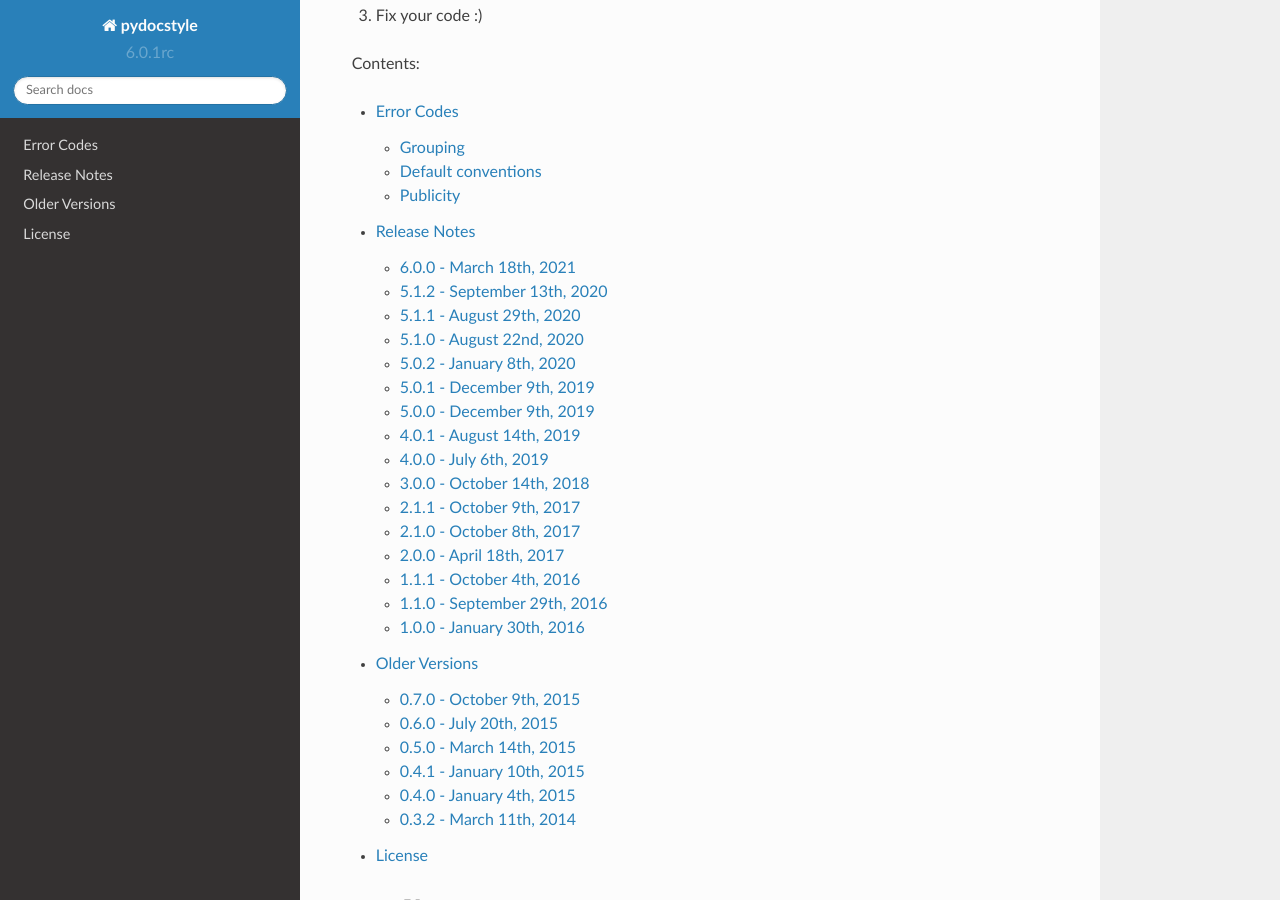
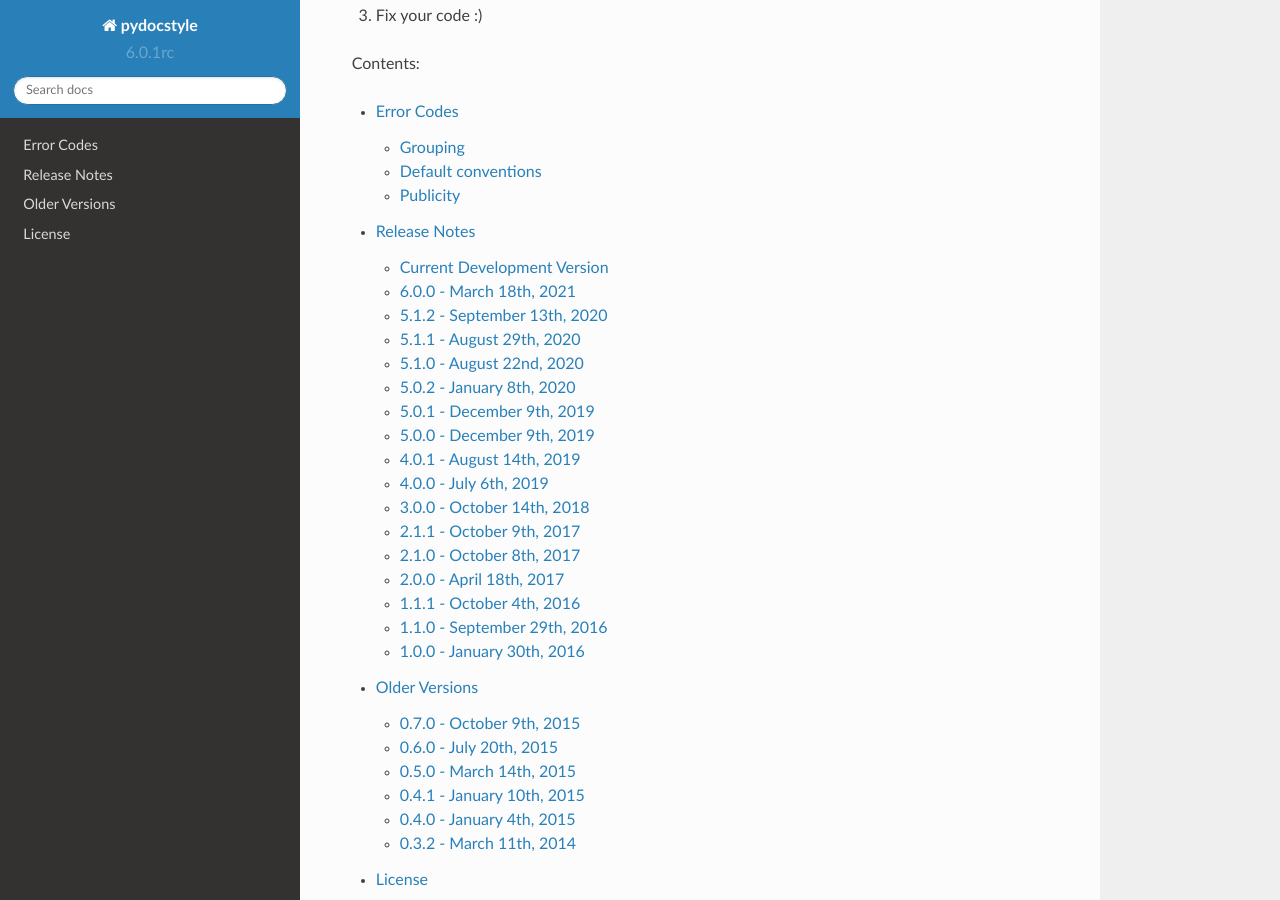
Before and after one commit to PyCQA/pydocstyle, a Sphinx documentation site: the page built from docs/index.rst, in a window 1280 px wide and 900 px high, scrolled down 708 px. Built offline with Sphinx 7.4.7 and the Read the Docs theme 2.0.0, drawn with Linux system fonts in a browser that asks for light colours; pages that are not in the unit, such as notebooks, are missing from menus; the version number is read from the project's files by our own code.

Commit message:
Update release_notes.rst

```diff
--- a/docs/release_notes.rst
+++ b/docs/release_notes.rst
@@ -4,6 +4,12 @@
 **pydocstyle** version numbers follow the
 `Semantic Versioning <http://semver.org/>`_ specification.
 
+Current Development Version
+---------------------------
+
+New Features
+
+* Enable full toml configuration and pyproject.toml (#534).
 
 6.0.0 - March 18th, 2021
 ---------------------------
```
